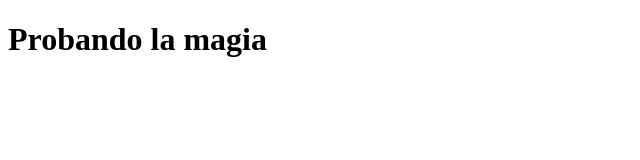
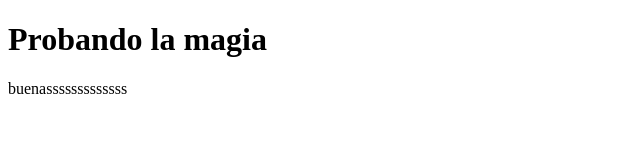
Before and after one commit to Franckfer/franckfer.github.io, a plain HTML site: page index.html in a window 1280 px wide. Shown: the whole page, without its empty margins (0-640 px from the left). Drawn offline with Linux system fonts and the light colour scheme.

Commit message:
Update index.html

```diff
--- a/index.html
+++ b/index.html
@@ -8,5 +8,6 @@
 </head>
 <body>
     <h1>Probando la magia</h1>
+    <p>buenasssssssssssss</p>
 </body>
 </html>
```
